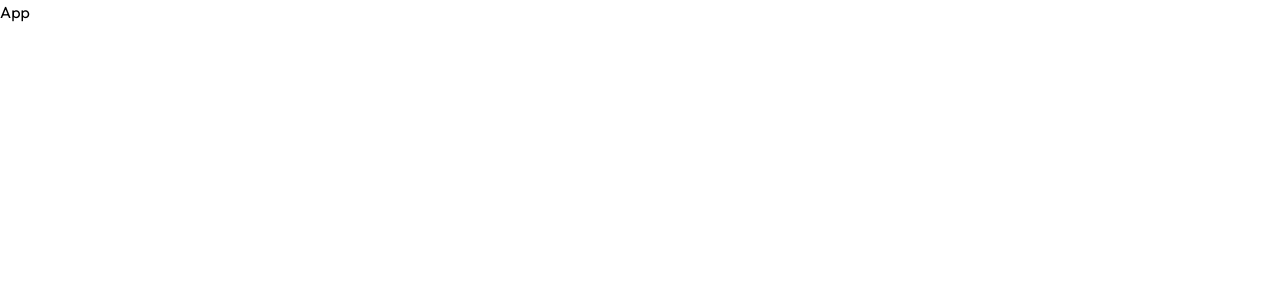
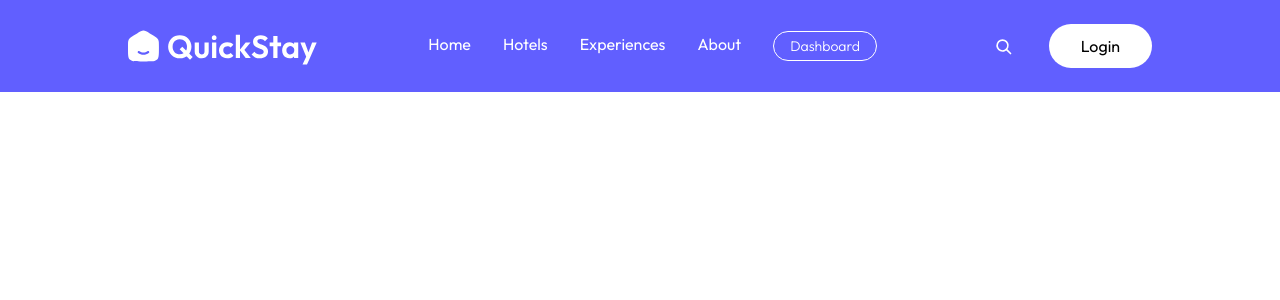
Before and after one commit to babyprogrammer1/hotelbooking, a React (Vite) app in the folder client/: page / in a window 1280 px wide. Shown: the top 300 px of the page. Built offline with nearby package versions, Linux system fonts and the light colour scheme; a web font is replaced by a local one.

Commit message:
feat: integrate Navbar component conditionally based on route

```diff
--- a/client/src/App.jsx
+++ b/client/src/App.jsx
@@ -1,8 +1,14 @@
 import React from 'react'
+import Navbar from './components/Navbar'
+import { useLocation } from 'react-router-dom'
 
 const App = () => {
+
+  const isOwnerPath = useLocation().pathname.startsWith('/owner');
   return (
-    <div>App</div>
+    <div>
+      {!isOwnerPath && <Navbar />}
+    </div>
   )
 }
 
```
